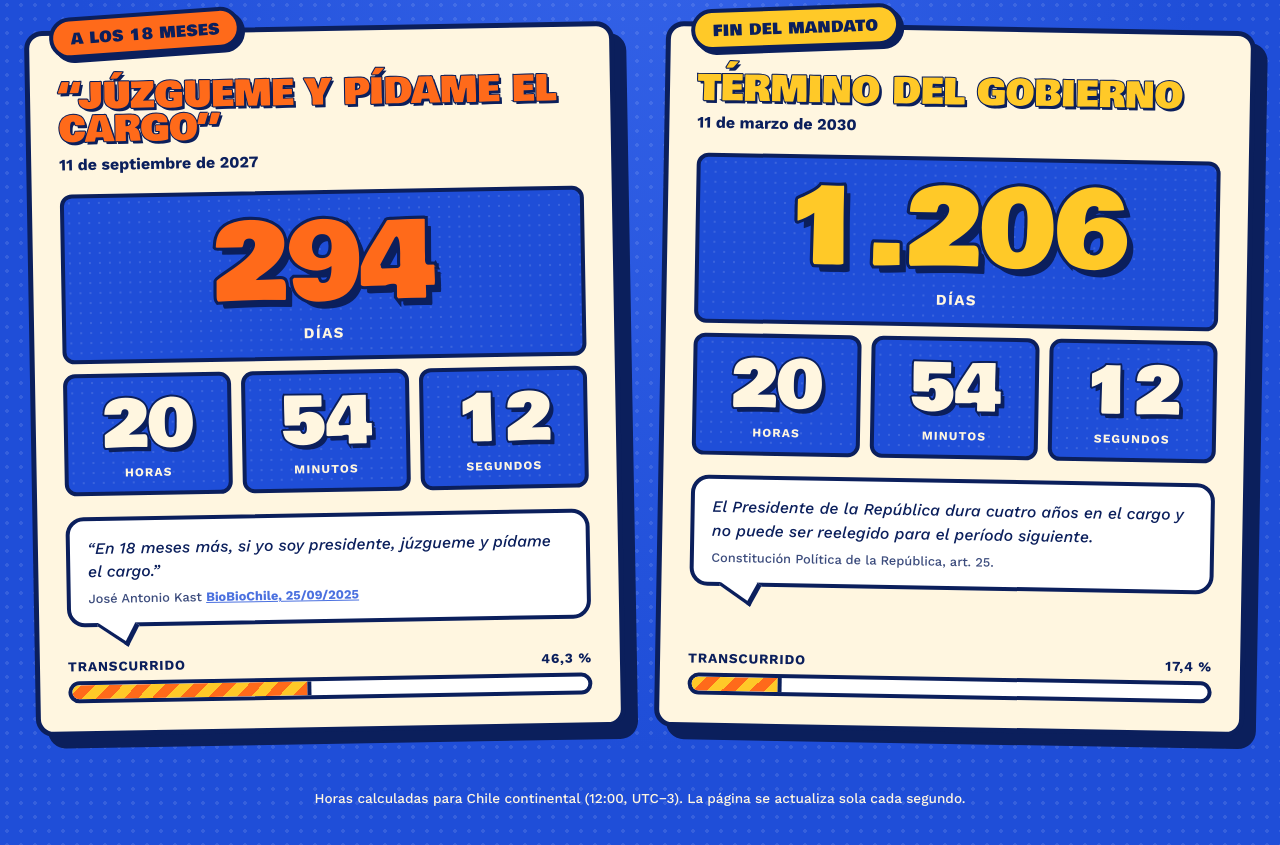
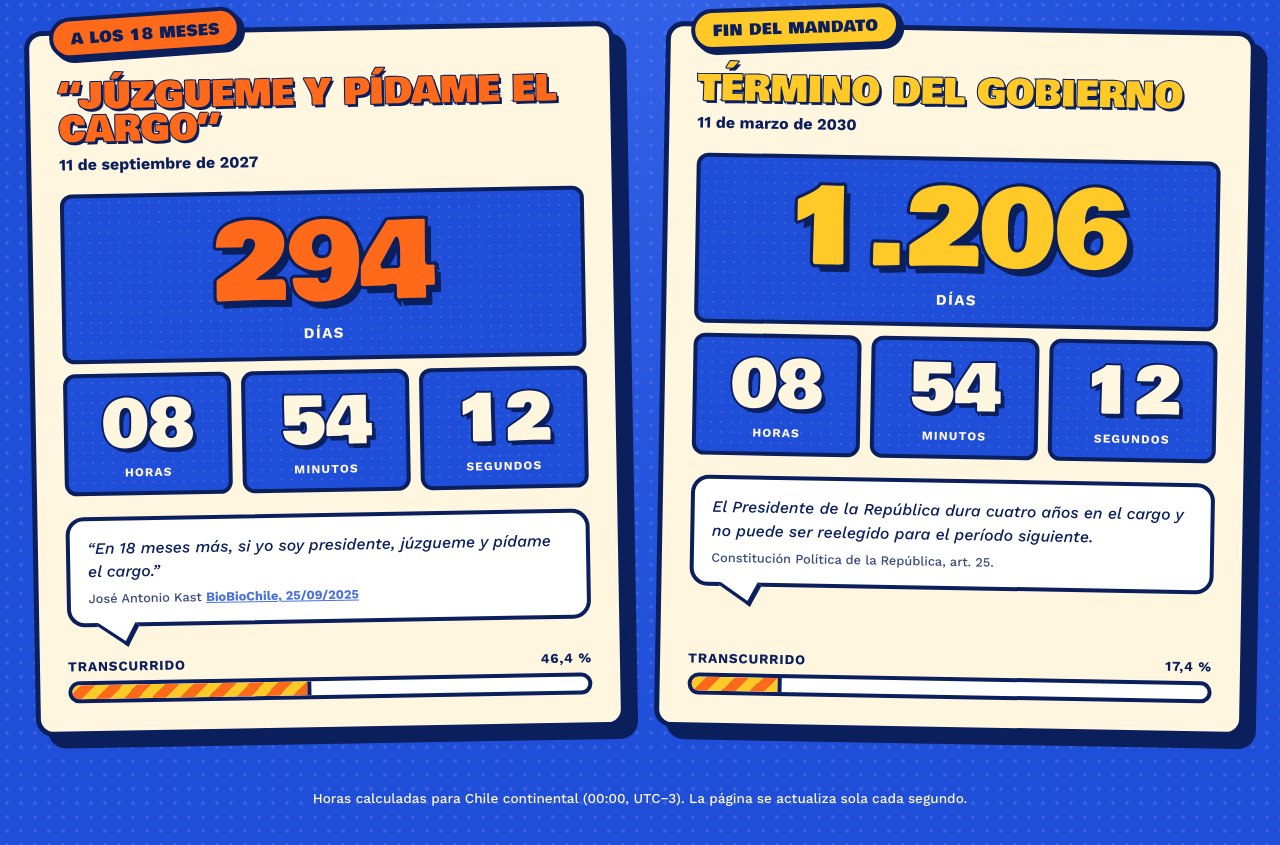
Before and after one commit to chaokast/chaokast.github.io, a plain HTML site: page index.html in a window 1280 px wide. Shown: the part 338-1183 px from the top of the page. Drawn offline with nearby package versions, Linux system fonts and the light colour scheme.

Commit message:
Update index.html

```diff
--- a/index.html
+++ b/index.html
@@ -374,7 +374,7 @@
   </main>
 
   <footer>
-    Horas calculadas para Chile continental (12:00, UTC−3). La página se actualiza sola cada segundo.
+    Horas calculadas para Chile continental (00:00, UTC−3). La página se actualiza sola cada segundo.
   </footer>
 
   <script>
@@ -382,9 +382,9 @@
     //  FECHAS — si necesita cambiarlas, edite solo estas líneas.
     //  Formato: AAAA-MM-DDTHH:MM:SS-03:00  (hora de Chile en verano)
     // ============================================================
-    const INICIO       = new Date("2026-03-11T12:00:00-03:00"); // asunción
-    const MES_18       = new Date("2027-09-11T12:00:00-03:00"); // inicio + 18 meses
-    const FIN_GOBIERNO = new Date("2030-03-11T12:00:00-03:00"); // cambio de mando
+    const INICIO       = new Date("2026-03-11T00:00:00-03:00"); // asunción
+    const MES_18       = new Date("2027-09-11T00:00:00-03:00"); // inicio + 18 meses
+    const FIN_GOBIERNO = new Date("2030-03-11T00:00:00-03:00"); // cambio de mando
 
     const cuentas = [
       { el: document.getElementById("c1"), meta: MES_18 },
```
